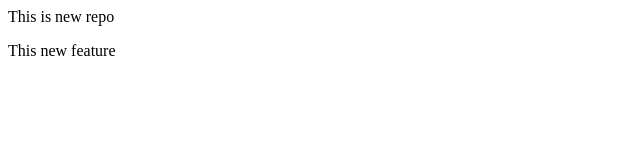
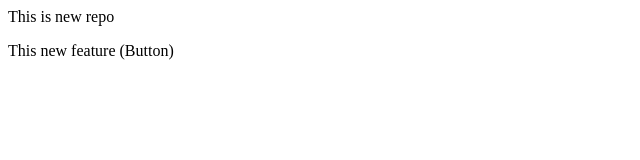
Before and after one commit to vedant2577/local_repo, a plain HTML site: page index.htm in a window 1280 px wide. Shown: the full height of the page, 0-640 px from the left. Drawn offline with Linux system fonts and the light colour scheme.

Commit message:
add button

```diff
--- a/index.htm
+++ b/index.htm
@@ -1,2 +1,2 @@
 <p> This is new repo</p>
-<p>This new feature</p>
+<p>This new feature (Button)</p>
```
